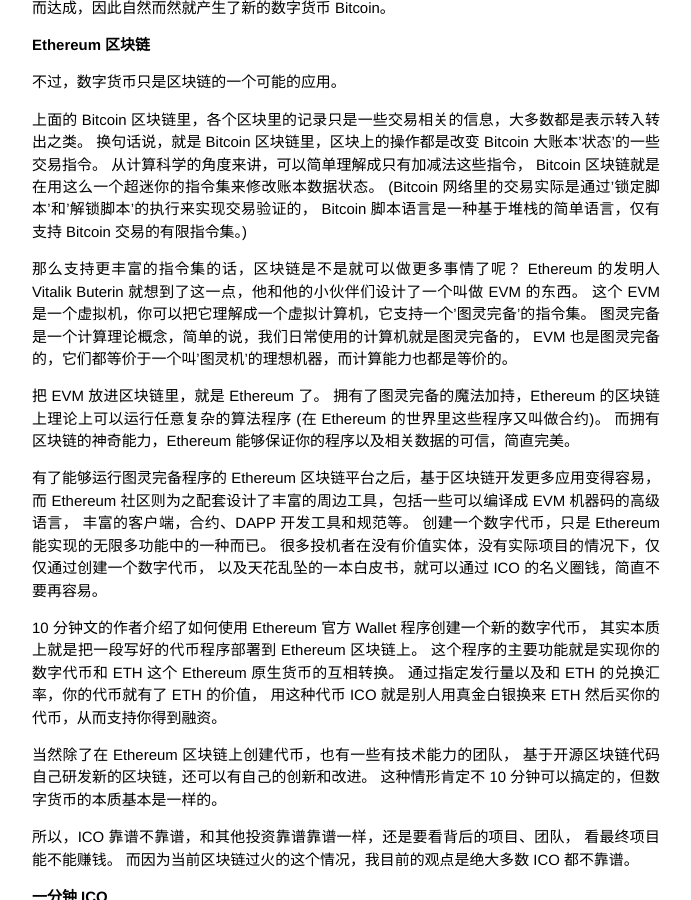
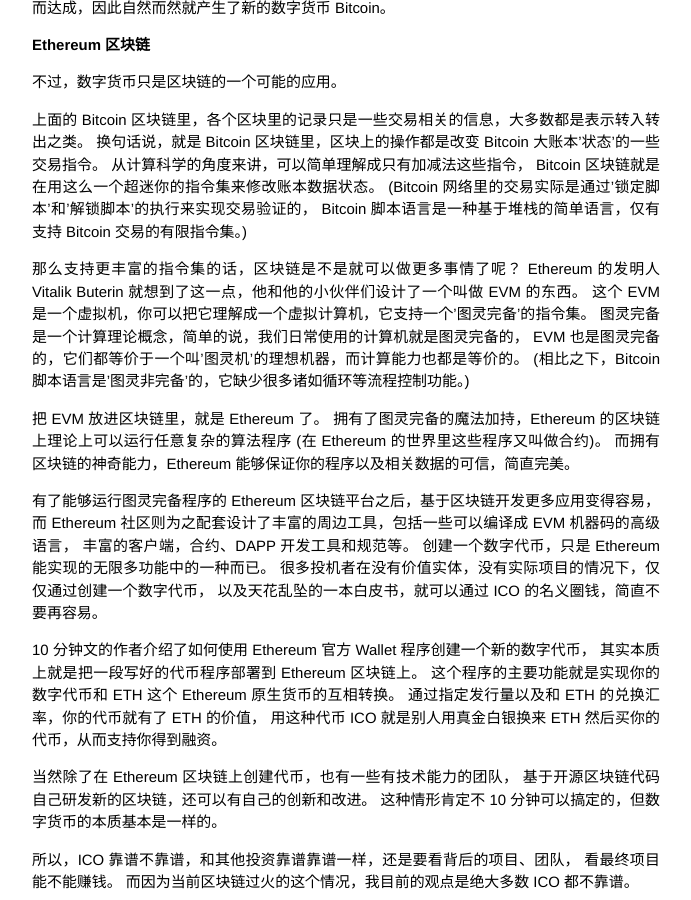
Before and after one commit to gnailuy/gnailuy.com, a Jekyll site: the page built from _posts/2018-01-13-ico-with-parity.markdown, in a window 1280 px wide and 900 px high, scrolled down 1341 px. Shown: the whole window, without its empty margins (294-985 px from the left). Built offline with Jekyll 4.4.1, drawn with Linux system fonts in a browser that asks for light colours; Markdown is read by kramdown in place of the engine named in the settings; comment, search, counter and statistics services are not loaded.

Commit message:
revise expression

```diff
--- a/_posts/2018-01-13-ico-with-parity.markdown
+++ b/_posts/2018-01-13-ico-with-parity.markdown
@@ -80,6 +80,7 @@
 这个 EVM 是一个虚拟机，你可以把它理解成一个虚拟计算机，它支持一个'图灵完备'的指令集。
 图灵完备是一个计算理论概念，简单的说，我们日常使用的计算机就是图灵完备的，
 EVM 也是图灵完备的，它们都等价于一个叫'图灵机'的理想机器，而计算能力也都是等价的。
+(相比之下，Bitcoin 脚本语言是'图灵非完备'的，它缺少很多诸如循环等流程控制功能。)
 
 把 EVM 放进区块链里，就是 Ethereum 了。
 拥有了图灵完备的魔法加持，Ethereum 的区块链上理论上可以运行任意复杂的算法程序
```
